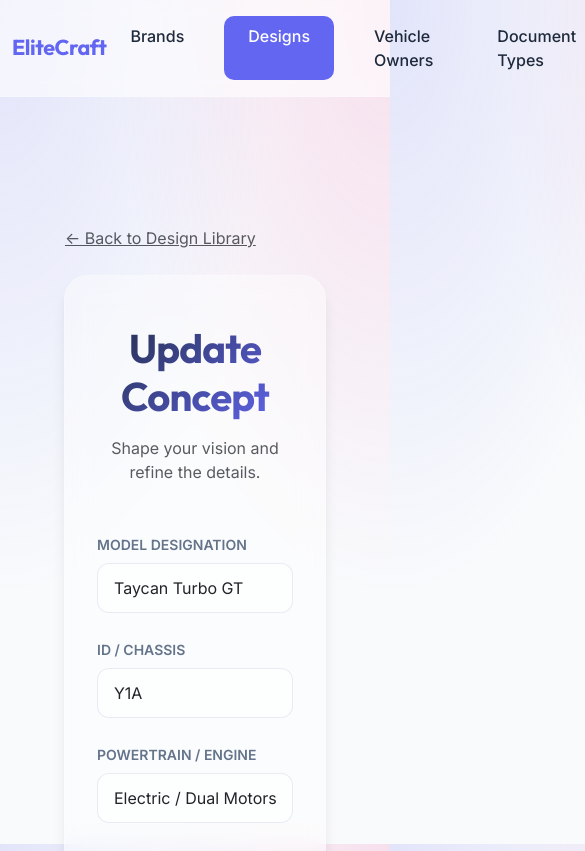
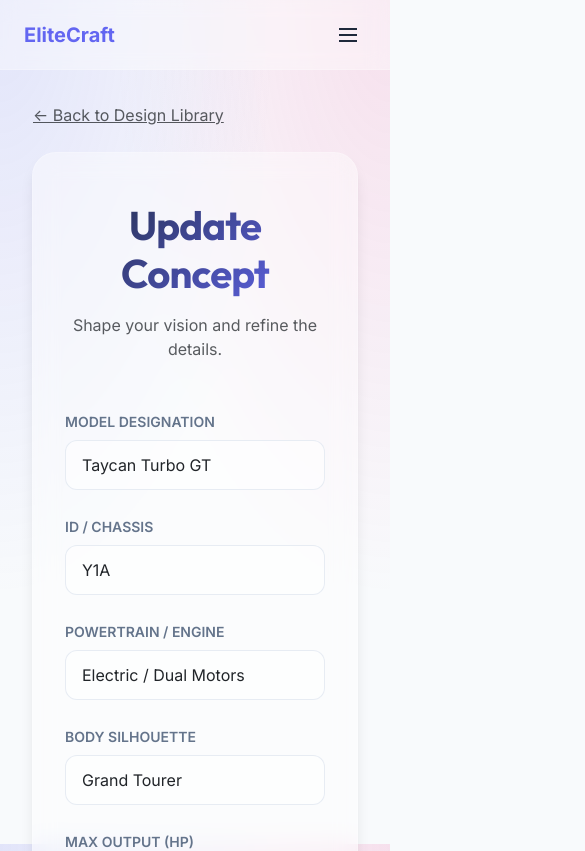
Before and after one commit to franz1628/angularfirst, an Angular app: page /design/1 in a window 390 px wide. Shown: the top 851 px of the page, 585 px wide, since content can reach past the window. Built offline with nearby package versions, Linux system fonts and the light colour scheme; sample sign-in values are in the browser's storage.

Commit message:
feat: implement responsive sidebar navigation component with collapsible state and mobile support

```diff
--- a/src/app/app.component.css
+++ b/src/app/app.component.css
@@ -0,0 +1,256 @@
+.sidebar-premium {
+  position: fixed;
+  top: 0;
+  left: 0;
+  width: var(--sidebar-width);
+  height: 100vh;
+  background: var(--glass-bg);
+  backdrop-filter: blur(15px);
+  -webkit-backdrop-filter: blur(15px);
+  border-right: 1px solid var(--glass-border);
+  display: flex;
+  flex-direction: column;
+  z-index: 1000;
+  transition: all 0.3s cubic-bezier(0.4, 0, 0.2, 1);
+}
+
+.collapsed .sidebar-premium {
+  width: var(--sidebar-collapsed-width);
+}
+
+/* Sidebar Header */
+.sidebar-header {
+  height: var(--header-height);
+  padding: 0 1.5rem;
+  display: flex;
+  align-items: center;
+  justify-content: space-between;
+  border-bottom: 1px solid var(--glass-border);
+}
+
+.brand-container {
+  display: flex;
+  align-items: center;
+  gap: 0.75rem;
+  overflow: hidden;
+}
+
+.brand-logo {
+  min-width: 40px;
+  height: 40px;
+  background: linear-gradient(135deg, var(--primary), var(--accent));
+  color: white;
+  display: flex;
+  align-items: center;
+  justify-content: center;
+  border-radius: 12px;
+  font-weight: 800;
+  font-size: 1.25rem;
+  box-shadow: 0 4px 12px rgba(99, 102, 241, 0.3);
+}
+
+.brand-name {
+  font-size: 1.25rem;
+  font-weight: 700;
+  color: var(--text-main);
+  white-space: nowrap;
+  transition: opacity 0.2s;
+}
+
+.collapsed .brand-name {
+  opacity: 0;
+  pointer-events: none;
+}
+
+.btn-toggle {
+  background: transparent;
+  border: none;
+  color: var(--text-muted);
+  cursor: pointer;
+  padding: 0.5rem;
+  border-radius: 8px;
+  transition: all 0.2s;
+  display: flex;
+}
+
+.btn-toggle:hover {
+  background: rgba(99, 102, 241, 0.1);
+  color: var(--primary);
+}
+
+/* Sidebar Nav */
+.sidebar-nav {
+  flex: 1;
+  padding: 1.5rem 0.75rem;
+  overflow-y: auto;
+  scrollbar-width: none;
+}
+
+.sidebar-nav::-webkit-scrollbar {
+  display: none;
+}
+
+.nav-section {
+  margin-bottom: 1.5rem;
+}
+
+.section-label {
+  display: block;
+  padding: 0 0.75rem;
+  margin-bottom: 0.5rem;
+  font-size: 0.7rem;
+  font-weight: 700;
+  text-transform: uppercase;
+  letter-spacing: 0.05em;
+  color: var(--text-muted);
+  white-space: nowrap;
+  transition: opacity 0.2s;
+}
+
+.collapsed .section-label {
+  opacity: 0;
+}
+
+.side-link {
+  display: flex;
+  align-items: center;
+  gap: 1rem;
+  padding: 0.75rem;
+  text-decoration: none;
+  color: var(--text-main);
+  font-weight: 500;
+  border-radius: 12px;
+  transition: all 0.23s ease;
+  margin-bottom: 0.25rem;
+  position: relative;
+}
+
+.link-icon {
+  min-width: 24px;
+  width: 24px;
+  height: 24px;
+  color: var(--text-muted);
+  transition: all 0.2s;
+}
+
+.link-text {
+  white-space: nowrap;
+  transition: opacity 0.2s;
+}
+
+.collapsed .link-text {
+  opacity: 0;
+  pointer-events: none;
+}
+
+.side-link:hover {
+  background: rgba(99, 102, 241, 0.08);
+  color: var(--primary);
+}
+
+.side-link:hover .link-icon {
+  color: var(--primary);
+  transform: translateX(3px);
+}
+
+.side-link.active {
+  background: var(--primary);
+  color: white;
+  box-shadow: 0 8px 16px -4px rgba(99, 102, 241, 0.4);
+}
+
+.side-link.active .link-icon {
+  color: white;
+}
+
+.collapsed .side-link {
+  justify-content: center;
+  padding: 1rem;
+}
+
+/* Sidebar Footer */
+.sidebar-footer {
+  padding: 1.5rem 0.75rem;
+  border-top: 1px solid var(--glass-border);
+}
+
+.btn-logout-sidebar {
+  width: 100%;
+  display: flex;
+  align-items: center;
+  gap: 1rem;
+  padding: 0.75rem;
+  background: rgba(239, 68, 68, 0.1);
+  color: #ef4444;
+  border: 1px solid rgba(239, 68, 68, 0.2);
+  border-radius: 12px;
+  font-weight: 600;
+  cursor: pointer;
+  transition: all 0.2s;
+  overflow: hidden;
+}
+
+.btn-logout-sidebar:hover {
+  background: #ef4444;
+  color: white;
+}
+
+.collapsed .btn-logout-sidebar {
+  justify-content: center;
+  padding: 1rem;
+}
+
+/* Mobile Header */
+.mobile-header {
+  display: none;
+  height: var(--header-height);
+  background: var(--glass-bg);
+  backdrop-filter: blur(10px);
+  border-bottom: 1px solid var(--glass-border);
+  padding: 0 1.5rem;
+  align-items: center;
+  justify-content: space-between;
+  position: sticky;
+  top: 0;
+  z-index: 900;
+}
+
+.mobile-brand {
+  font-weight: 800;
+  color: var(--primary);
+  font-size: 1.25rem;
+}
+
+.btn-mobile-menu {
+  background: transparent;
+  border: none;
+  color: var(--text-main);
+  cursor: pointer;
+}
+
+/* Mobile Responsive */
+@media (max-width: 1024px) {
+  .sidebar-premium {
+    transform: translateX(-100%);
+  }
+
+  .mobile-header {
+    display: flex;
+  }
+
+  .with-sidebar.mobile-open .sidebar-premium {
+    transform: translateX(0);
+    width: var(--sidebar-width);
+  }
+
+  .mobile-overlay {
+    position: fixed;
+    top: 0;
+    left: 0;
+    width: 100%;
+    height: 100%;
+    background: rgba(0, 0, 0, 0.3);
+    backdrop-filter: blur(2px);
+    z-index: 950;
+  }
+}
--- a/src/app/app.component.html
+++ b/src/app/app.component.html
@@ -1,26 +1,88 @@
-<nav class="navbar-glass" *ngIf="authService.currentUser$ | async">
-  <div class="container d-flex justify-content-between align-items-center">
-    <div class="brand-title h4 mb-0" style="color: #6366f1; font-weight: 700;">EliteCraft</div>
-    <div class="d-flex align-items-center gap-4">
-      <div class="d-flex gap-3">
-        <a routerLink="/brand" routerLinkActive="active" class="nav-link-custom">Brands</a>
-        <a routerLink="/design" routerLinkActive="active" class="nav-link-custom">Designs</a>
-        <a routerLink="/person" routerLinkActive="active" class="nav-link-custom">Vehicle Owners</a>
-        <a routerLink="/document-type" routerLinkActive="active" class="nav-link-custom">Document Types</a>
-        <a routerLink="/mecanic" routerLinkActive="active" class="nav-link-custom">Mechanics</a>
-        <a routerLink="/service-catalog" routerLinkActive="active" class="nav-link-custom">Service Catalog</a>
+<div class="app-layout" [class.with-sidebar]="authService.currentUser$ | async" [class.collapsed]="isSidebarCollapsed" [class.mobile-open]="isMobileMenuOpen">
+
+  <!-- Sidebar -->
+  <aside class="sidebar-premium" *ngIf="authService.currentUser$ | async">
+    <div class="sidebar-header">
+      <div class="brand-container">
+        <div class="brand-logo">EC</div>
+        <span class="brand-name">EliteCraft</span>
       </div>
-      <button (click)="logout()" class="btn-logout">
-        <svg viewBox="0 0 24 24" width="18" height="18" fill="none" stroke="currentColor" stroke-width="2"
-          stroke-linecap="round" stroke-linejoin="round">
+      <button class="btn-toggle" (click)="toggleSidebar()">
+        <svg viewBox="0 0 24 24" width="20" height="20" fill="none" stroke="currentColor" stroke-width="2">
+          <path d="M15 18l-6-6 6-6" *ngIf="!isSidebarCollapsed"></path>
+          <path d="M9 18l6-6-6-6" *ngIf="isSidebarCollapsed"></path>
+        </svg>
+      </button>
+    </div>
+
+    <nav class="sidebar-nav">
+      <div class="nav-section">
+        <span class="section-label">General</span>
+
+        <a routerLink="/brand" routerLinkActive="active" class="side-link" title="Brands">
+          <svg class="link-icon" viewBox="0 0 24 24" fill="none" stroke="currentColor" stroke-width="2"><path d="M20.59 13.41l-7.17 7.17a2 2 0 0 1-2.83 0L2 12V2h10l8.59 8.59a2 2 0 0 1 0 2.82z"></path><line x1="7" y1="7" x2="7.01" y2="7"></line></svg>
+          <span class="link-text">Brands</span>
+        </a>
+
+        <a routerLink="/design" routerLinkActive="active" class="side-link" title="Designs">
+          <svg class="link-icon" viewBox="0 0 24 24" fill="none" stroke="currentColor" stroke-width="2"><circle cx="12" cy="12" r="10"></circle><path d="M12 8l4 4-4 4-4-4 4-4z"></path></svg>
+          <span class="link-text">Designs</span>
+        </a>
+
+        <a routerLink="/person" routerLinkActive="active" class="side-link" title="Vehicle Owners">
+          <svg class="link-icon" viewBox="0 0 24 24" fill="none" stroke="currentColor" stroke-width="2"><path d="M17 21v-2a4 4 0 0 0-4-4H5a4 4 0 0 0-4 4v2"></path><circle cx="9" cy="7" r="4"></circle><path d="M23 21v-2a4 4 0 0 0-3-3.87"></path><path d="M16 3.13a4 4 0 0 1 0 7.75"></path></svg>
+          <span class="link-text">Vehicle Owners</span>
+        </a>
+      </div>
+
+      <div class="nav-section">
+        <span class="section-label">Administration</span>
+
+        <a routerLink="/mecanic" routerLinkActive="active" class="side-link" title="Mechanics">
+          <svg class="link-icon" viewBox="0 0 24 24" fill="none" stroke="currentColor" stroke-width="2"><path d="M14.7 6.3a1 1 0 0 0 0 1.4l1.6 1.6a1 1 0 0 0 1.4 0l3.77-3.77a6 6 0 0 1-7.94 7.94l-6.91 6.91a2.12 2.12 0 0 1-3-3l6.91-6.91a6 6 0 0 1 7.94-7.94l-3.76 3.76z"></path></svg>
+          <span class="link-text">Mechanics</span>
+        </a>
+
+        <a routerLink="/document-type" routerLinkActive="active" class="side-link" title="Document Types">
+          <svg class="link-icon" viewBox="0 0 24 24" fill="none" stroke="currentColor" stroke-width="2"><path d="M14 2H6a2 2 0 0 0-2 2v16a2 2 0 0 0 2 2h12a2 2 0 0 0 2-2V8z"></path><polyline points="14 2 14 8 20 8"></polyline><line x1="16" y1="13" x2="8" y2="13"></line><line x1="16" y1="17" x2="8" y2="17"></line><polyline points="10 9 9 9 8 9"></polyline></svg>
+          <span class="link-text">Document Types</span>
+        </a>
+
+        <a routerLink="/service-catalog" routerLinkActive="active" class="side-link" title="Service Catalog">
+          <svg class="link-icon" viewBox="0 0 24 24" fill="none" stroke="currentColor" stroke-width="2"><line x1="8" y1="6" x2="21" y2="6"></line><line x1="8" y1="12" x2="21" y2="12"></line><line x1="8" y1="18" x2="21" y2="18"></line><line x1="3" y1="6" x2="3.01" y2="6"></line><line x1="3" y1="12" x2="3.01" y2="12"></line><line x1="3" y1="18" x2="3.01" y2="18"></line></svg>
+          <span class="link-text">Service Catalog</span>
+        </a>
+      </div>
+    </nav>
+
+    <div class="sidebar-footer">
+      <button (click)="logout()" class="btn-logout-sidebar" title="Cerrar Sesión">
+        <svg viewBox="0 0 24 24" width="20" height="20" fill="none" stroke="currentColor" stroke-width="2">
           <path d="M9 21H5a2 2 0 0 1-2-2V5a2 2 0 0 1 2-2h4M16 17l5-5-5-5M21 12H9"></path>
         </svg>
-        <span>Cerrar Sesión</span>
+        <span class="link-text">Cerrar Sesión</span>
       </button>
     </div>
-  </div>
-</nav>
+  </aside>
 
-<div [class.app-container]="authService.currentUser$ | async">
-  <router-outlet></router-outlet>
+  <!-- Main Content -->
+  <main class="main-content">
+    <header class="mobile-header" *ngIf="authService.currentUser$ | async">
+      <div class="mobile-brand">EliteCraft</div>
+      <button class="btn-mobile-menu" (click)="isMobileMenuOpen = !isMobileMenuOpen">
+        <svg viewBox="0 0 24 24" width="24" height="24" fill="none" stroke="currentColor" stroke-width="2">
+          <line x1="3" y1="12" x2="21" y2="12"></line>
+          <line x1="3" y1="6" x2="21" y2="6"></line>
+          <line x1="3" y1="18" x2="21" y2="18"></line>
+        </svg>
+      </button>
+    </header>
+
+    <div class="content-wrapper">
+      <router-outlet></router-outlet>
+    </div>
+  </main>
+
+  <!-- Mobile Overlay Menu (Optional/Simple implementation) -->
+  <div class="mobile-overlay" *ngIf="isMobileMenuOpen" (click)="isMobileMenuOpen = false"></div>
 </div>
--- a/src/app/app.component.ts
+++ b/src/app/app.component.ts
@@ -8,7 +8,14 @@ import { AuthService } from './core/services/auth.service';
   styleUrls: ['./app.component.css']
 })
 export class AppComponent {
+  isSidebarCollapsed = false;
+  isMobileMenuOpen = false;
+
   constructor(public authService: AuthService, private router: Router) {}
+
+  toggleSidebar(): void {
+    this.isSidebarCollapsed = !this.isSidebarCollapsed;
+  }
 
   logout(): void {
     this.authService.logout();
--- a/src/styles.css
+++ b/src/styles.css
@@ -11,7 +11,10 @@
   --glass-bg: rgba(255, 255, 255, 0.4);
   --glass-border: rgba(255, 255, 255, 0.2);
   --shadow: 0 10px 15px -3px rgba(0, 0, 0, 0.1), 0 4px 6px -2px rgba(0, 0, 0, 0.05);
-  --shadow-lg: 0 20px 25px -5px rgba(0, 0, 0, 0.1), 0 10px 10px -5px rgba(0, 0, 0, 0.04);
+  --shadow-lg: 0 20px 25px -5px rgba(0, 0, 0, 0.1), 0 10px 10px -5px rgba(0, 0, 0, 0.4);
+  --sidebar-width: 280px;
+  --sidebar-collapsed-width: 80px;
+  --header-height: 70px;
 }
 
 body {
@@ -139,11 +142,46 @@ h1, h2, h3, h4, .brand-title {
   background: rgba(99, 102, 241, 0.05);
 }
 
-/* Layout */
+/* Layout System */
+.app-layout {
+  display: flex;
+  min-height: 100vh;
+  width: 100%;
+}
+
+.main-content {
+  flex: 1;
+  display: flex;
+  flex-direction: column;
+  min-width: 0;
+  transition: all 0.3s cubic-bezier(0.4, 0, 0.2, 1);
+}
+
+.with-sidebar .main-content {
+  margin-left: var(--sidebar-width);
+}
+
+.collapsed.with-sidebar .main-content {
+  margin-left: var(--sidebar-collapsed-width);
+}
+
+.content-wrapper {
+  flex: 1;
+  padding: 2rem;
+  width: 100%;
+}
+
+/* Backwards compatibility for feature pages */
 .app-container {
-  max-width: 1200px;
+  max-width: 1400px;
+  width: 100%;
   margin: 0 auto;
-  padding: 4rem 2rem;
+}
+
+@media (max-width: 1024px) {
+  .with-sidebar .main-content {
+    margin-left: 0;
+  }
 }
 
 .hero-section {
@@ -167,58 +205,13 @@ h1, h2, h3, h4, .brand-title {
   margin: 0 auto;
 }
 
-/* Navigation */
-.navbar-glass {
-  background: rgba(255, 255, 255, 0.6);
-  backdrop-filter: blur(10px);
-  border-bottom: 1px solid var(--glass-border);
-  padding: 1rem 0;
-  position: sticky;
-  top: 0;
-  z-index: 1000;
-}
 
-.nav-link-custom {
-  color: var(--text-main);
-  text-decoration: none;
-  font-weight: 500;
-  padding: 0.5rem 1.5rem;
-  border-radius: 10px;
-  transition: all 0.2s ease;
-}
-
-.nav-link-custom.active {
-  background: var(--primary);
-  color: white;
-}
-
-.nav-link-custom:not(.active):hover {
-  background: rgba(99, 102, 241, 0.1);
-  color: var(--primary);
-}
-
-.btn-logout {
+.btn-logout-mobile {
   background: rgba(239, 68, 68, 0.1);
   color: #ef4444;
   border: 1px solid rgba(239, 68, 68, 0.2);
   border-radius: 12px;
   padding: 0.6rem 1.2rem;
   font-weight: 600;
-  font-size: 0.875rem;
-  display: flex;
-  align-items: center;
-  gap: 0.5rem;
-  transition: all 0.3s cubic-bezier(0.4, 0, 0.2, 1);
   cursor: pointer;
 }
-
-.btn-logout:hover {
-  background: #ef4444;
-  color: white;
-  transform: translateY(-2px);
-  box-shadow: 0 4px 12px rgba(239, 68, 68, 0.3);
-}
-
-.btn-logout:active {
-  transform: translateY(0);
-}
```
